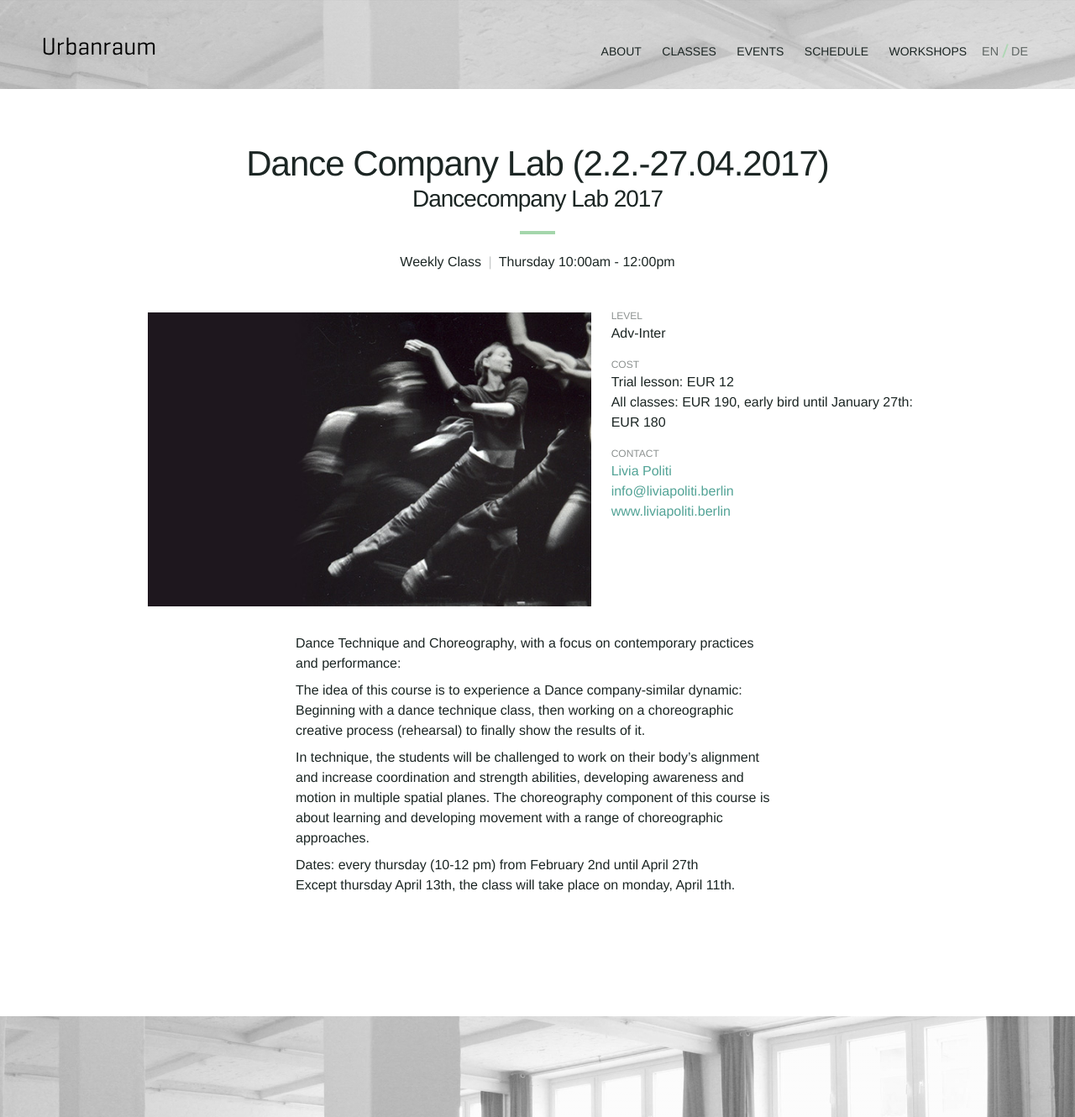
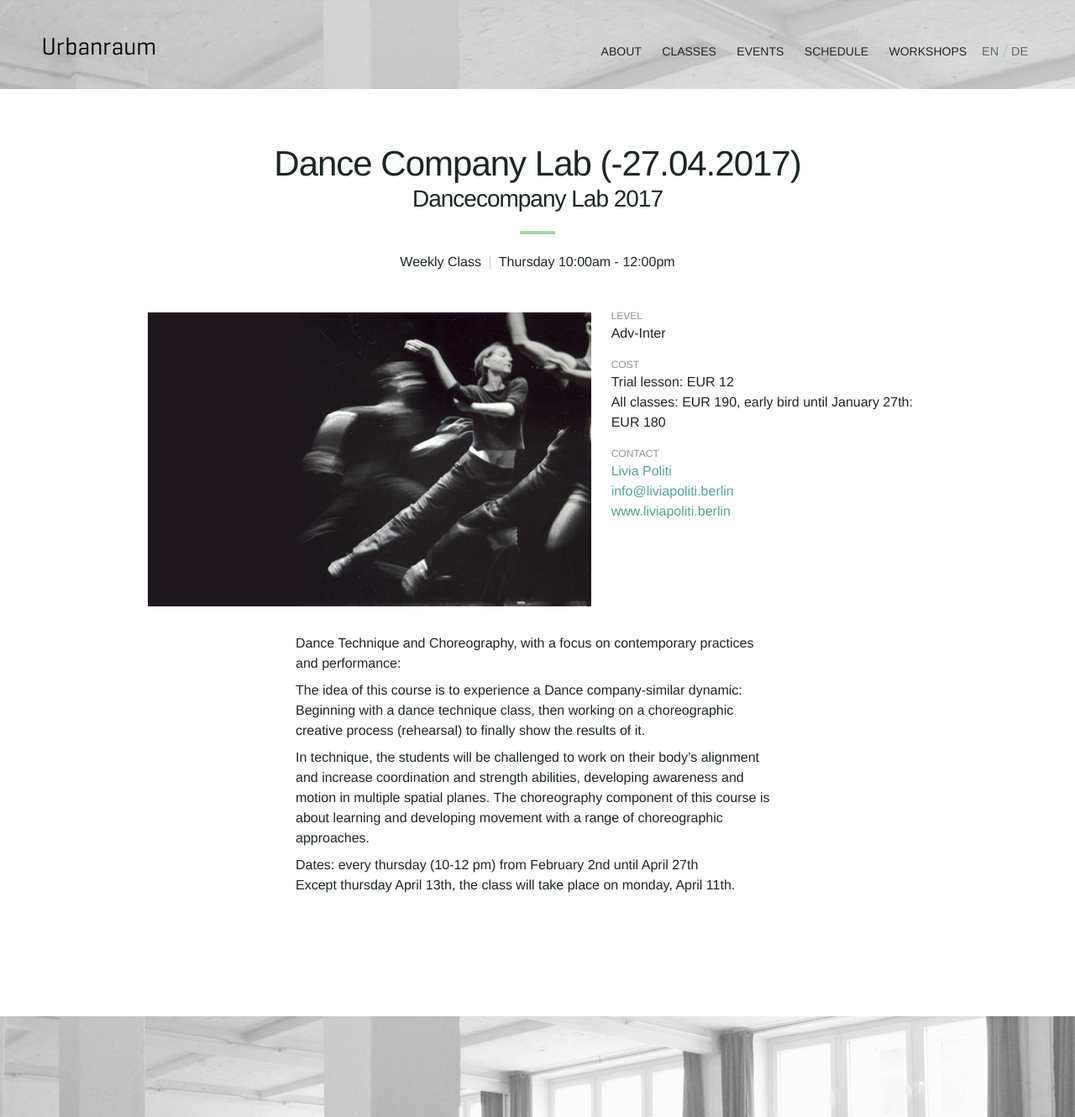
Before and after one commit to Kriesse/urbanraum, a Jekyll site: the page built from _classes/dance-company-lab.md, in a window 1280 px wide. Shown: the whole page at 84% size. Built offline with Jekyll 4.4.1, drawn with Linux system fonts in a browser that asks for light colours; nearby versions of some CDN libraries.

Commit message:
Update dance-company-lab.md

```diff
--- a/_classes/dance-company-lab.md
+++ b/_classes/dance-company-lab.md
@@ -7,8 +7,8 @@ schedule:
     end: "12:00pm"
 image: "class-contemporary-dance-workshop.jpg"
 
-title_en: "Dance Company Lab (2.2.-27.04.2017)"
-title_de: "Tanzcompany Lab (2.2.-27.04.2017)"
+title_en: "Dance Company Lab (-27.04.2017)"
+title_de: "Tanzcompany Lab (-27.04.2017)"
 
 subtitle_en: "Dancecompany Lab 2017"
 subtitle_de: "Tanzcompany Lab 2017"
```
